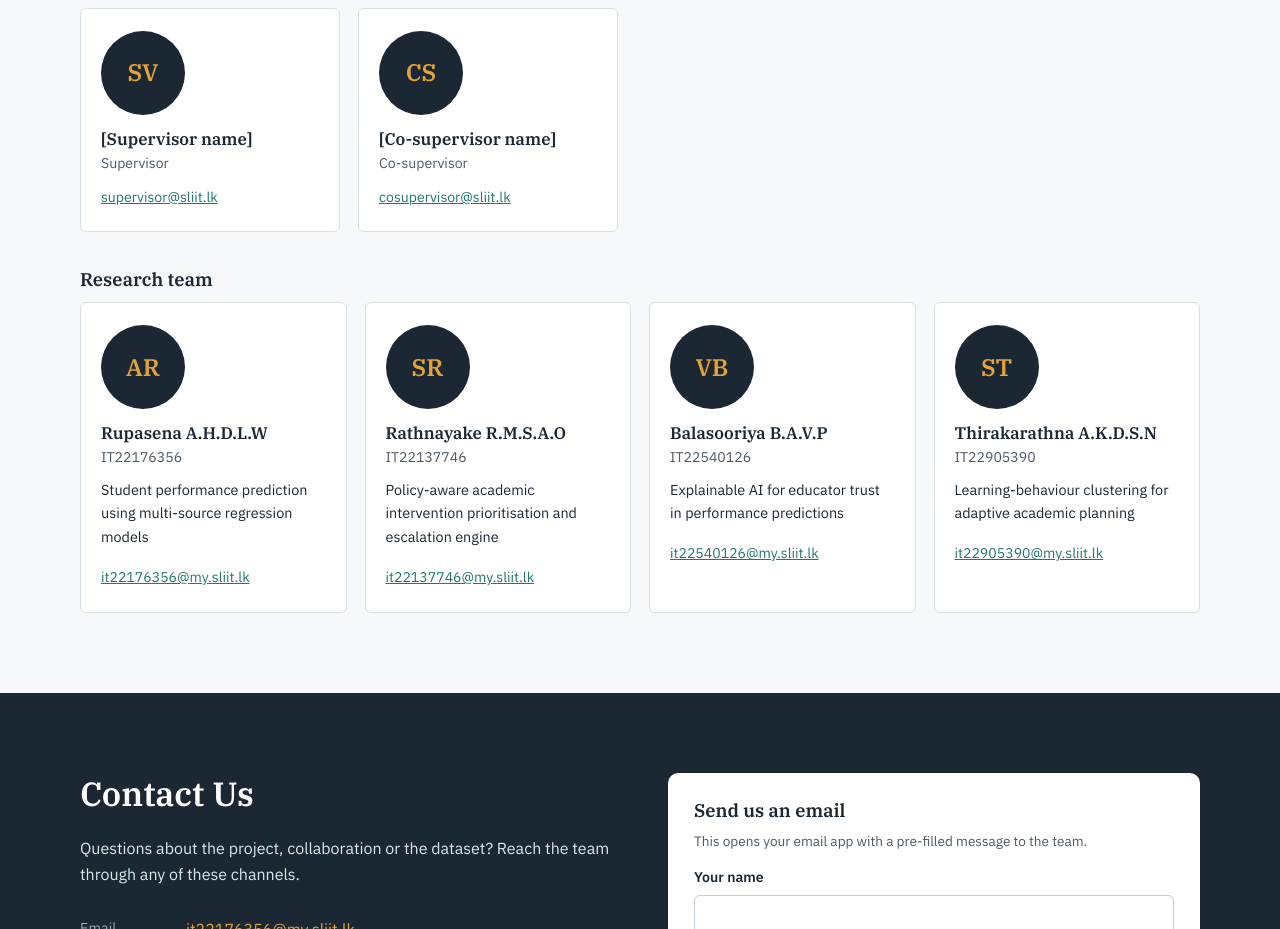
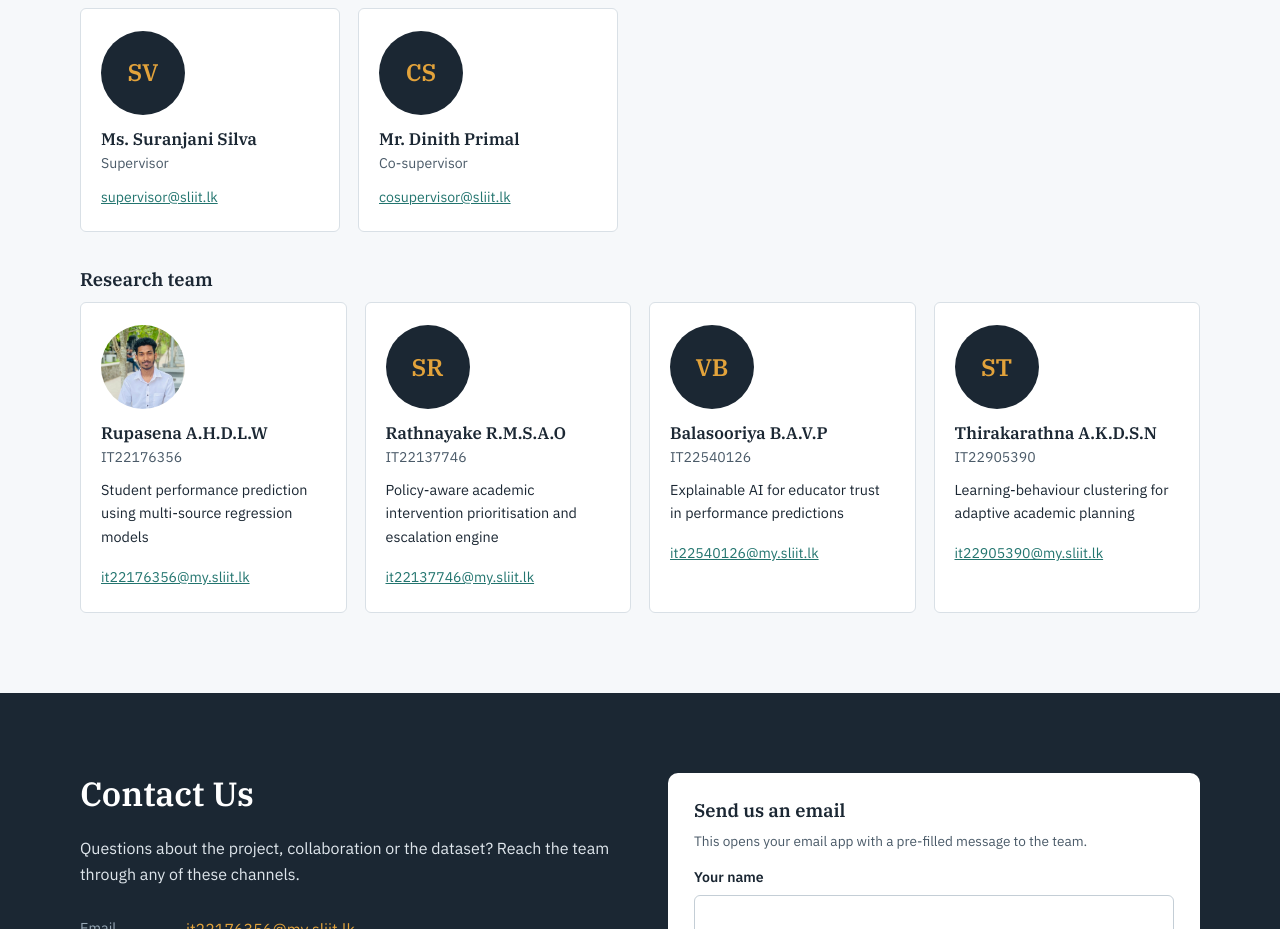
Before and after one commit to Lahiru2001-wathsala/R26-it-141-website, a website: page index.html in a window 1280 px wide. Shown: the part 3784-4713 px from the top of the page. Drawn offline with Linux system fonts and the light colour scheme; no server answers.

Commit message:
Add team photos

```diff
--- a/index.html
+++ b/index.html
@@ -234,13 +234,13 @@
     <div class="team-grid supervisors">
       <article class="person">
         <div class="avatar" data-initials="SV"></div>
-        <h4>[Supervisor name]</h4>
+        <h4>Ms. Suranjani Silva</h4>
         <p class="role">Supervisor</p>
         <a href="mailto:supervisor@sliit.lk">supervisor@sliit.lk</a>
       </article>
       <article class="person">
         <div class="avatar" data-initials="CS"></div>
-        <h4>[Co-supervisor name]</h4>
+        <h4>Mr. Dinith Primal</h4>
         <p class="role">Co-supervisor</p>
         <a href="mailto:cosupervisor@sliit.lk">cosupervisor@sliit.lk</a>
       </article>
@@ -250,7 +250,7 @@
     <div class="team-grid">
       <article class="person">
         <!-- To use a photo: <img class="avatar-img" src="assets/images/team/it22176356.jpg" alt="Rupasena A.H.D.L.W"> -->
-        <div class="avatar" data-initials="AR"></div>
+        <img class="avatar-img" src="assets/images/team/it22176356.jpeg" alt="Rupasena A.H.D.L.W">
         <h4>Rupasena A.H.D.L.W</h4>
         <p class="reg">IT22176356</p>
         <p class="component">Student performance prediction using multi-source regression models</p>
```
Also changed, not shown: assets/images/team/it22137746.png (added), assets/images/team/it22176356.jpeg (added), assets/images/team/it22540126.jpeg (added), assets/images/team/it22905390.jpeg (added).
